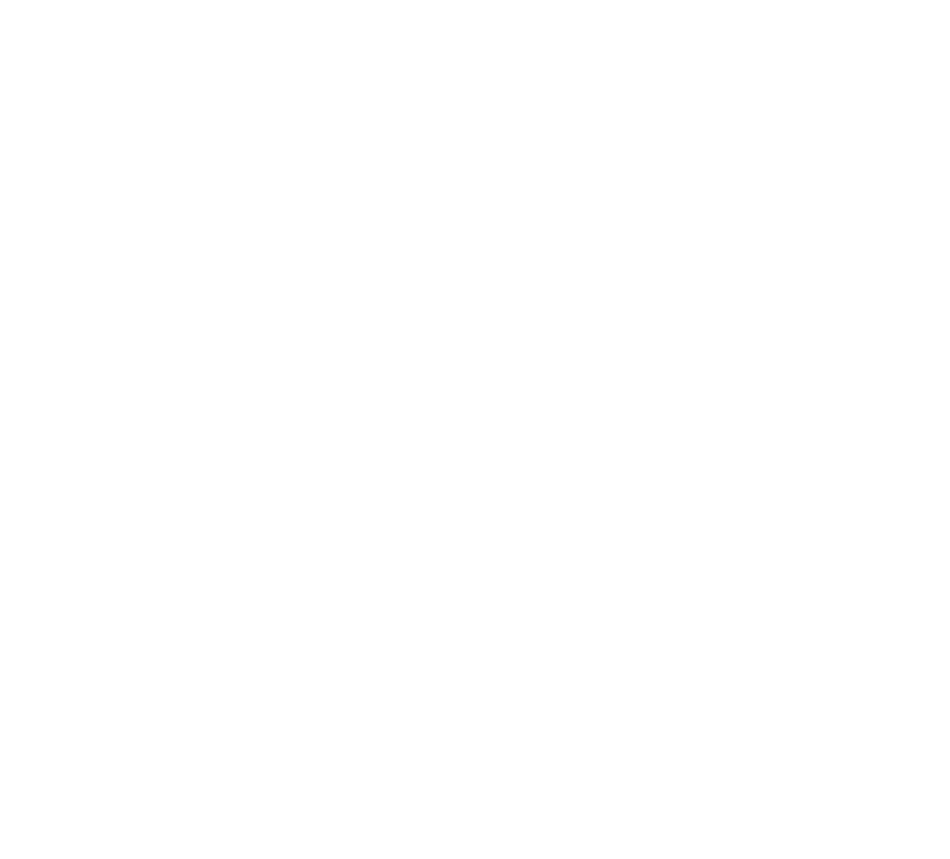
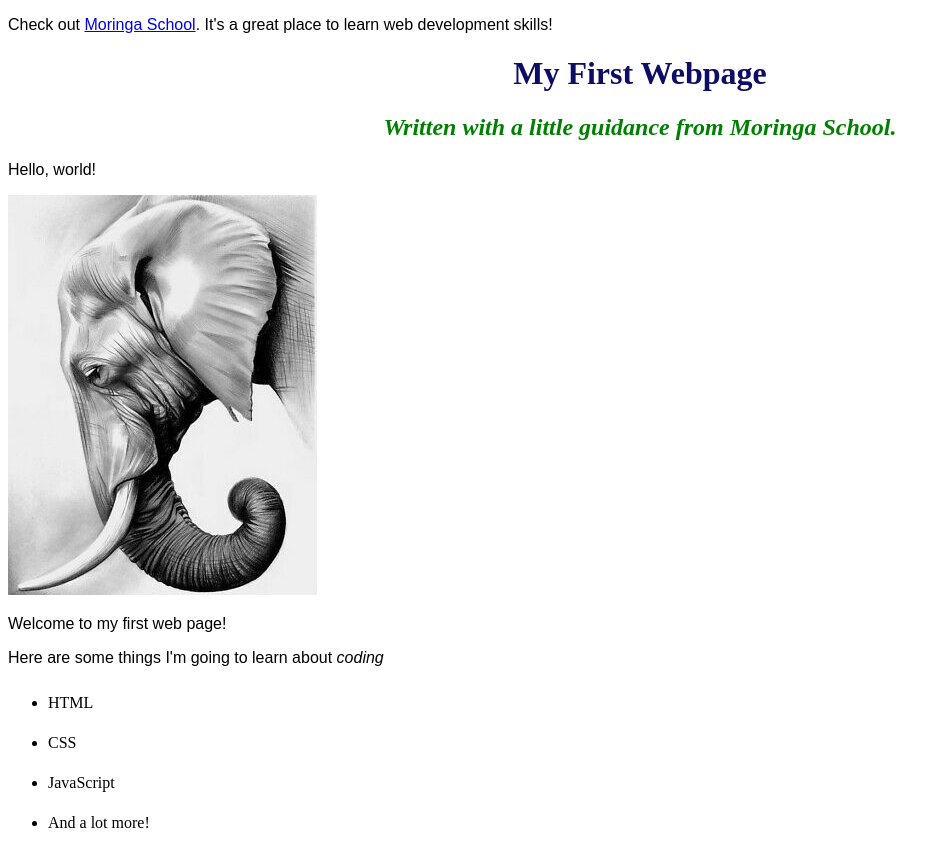
Before and after one commit to Wanjiru393/my-first-webpage, a plain HTML site: page index.html in a window 1280 px wide. Shown: the whole page, without its empty margins (0-950 px from the left). Before the commit the page ends 800 px from the top, so only its background shows below. Drawn offline with Linux system fonts and the light colour scheme.

Commit message:
Change name of my-website.html file to index.html

```diff
--- /dev/null
+++ b/css/styles.css
@@ -0,0 +1,15 @@
+h1 {
+    color: rgb(13, 13, 102);
+    text-align: center;
+  }
+  h2 {
+    color: green;
+    font-style: italic;
+    text-align: center;
+  }
+  p {
+    font-family: sans-serif;
+  }
+  ul {
+    line-height: 40px;
+  }
--- a/index.html
+++ b/index.html
@@ -0,0 +1,26 @@
+<!DOCTYPE html>
+<html>
+  <head>
+    <title>My first webpage!</title>
+    <link href="css/styles.css" rel="stylesheet" type="text/css">
+  </head>
+  <body>
+    <p>Check out <a href="http://moringaschool.com/">Moringa School</a>. It's a great place to learn web development skills!</p>
+    <h1>My First Webpage</h1>
+    <h2>Written with a little guidance from <strong>Moringa School</strong>.</h2>
+
+
+    <p>Hello, world!</p>
+    <img src="images/elephant.jpeg" alt="A photo of elephant">
+    <p>Welcome to my first web page!</p>
+
+    <p>Here are some things I'm going to learn about <em>coding</em></p>
+    <ul>
+      <li>HTML</li>
+      <li>CSS</li>
+      <li>JavaScript</li>
+      <li>And a lot more!</li>
+    </ul>
+
+  </body>
+</html>
```
Also changed, not shown: Favorite-things.html (+2 -1 lines), my-first-webpage.html (deleted, +0 -25 lines), images/Dunks.jpeg (added), images/Louboutin.jpeg (added), images/elephant.jpeg (added), images/elephant.jpg (added), images/sb.jpeg (added), indexx.html (added).
